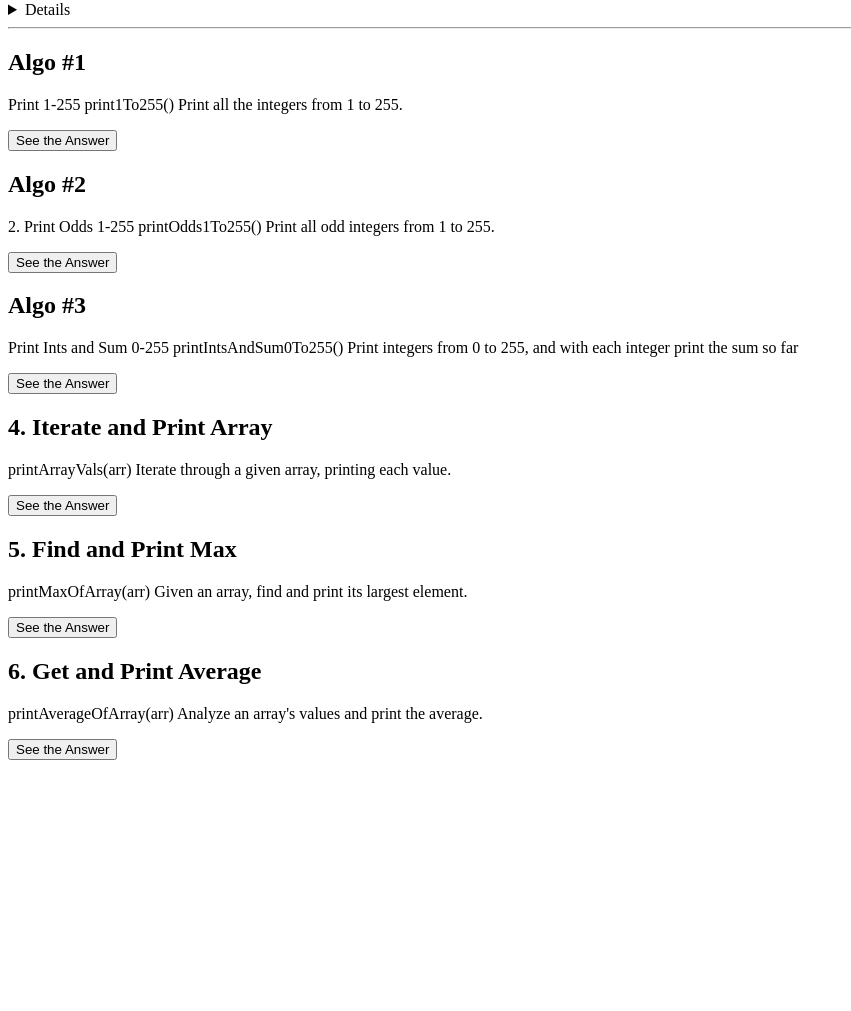
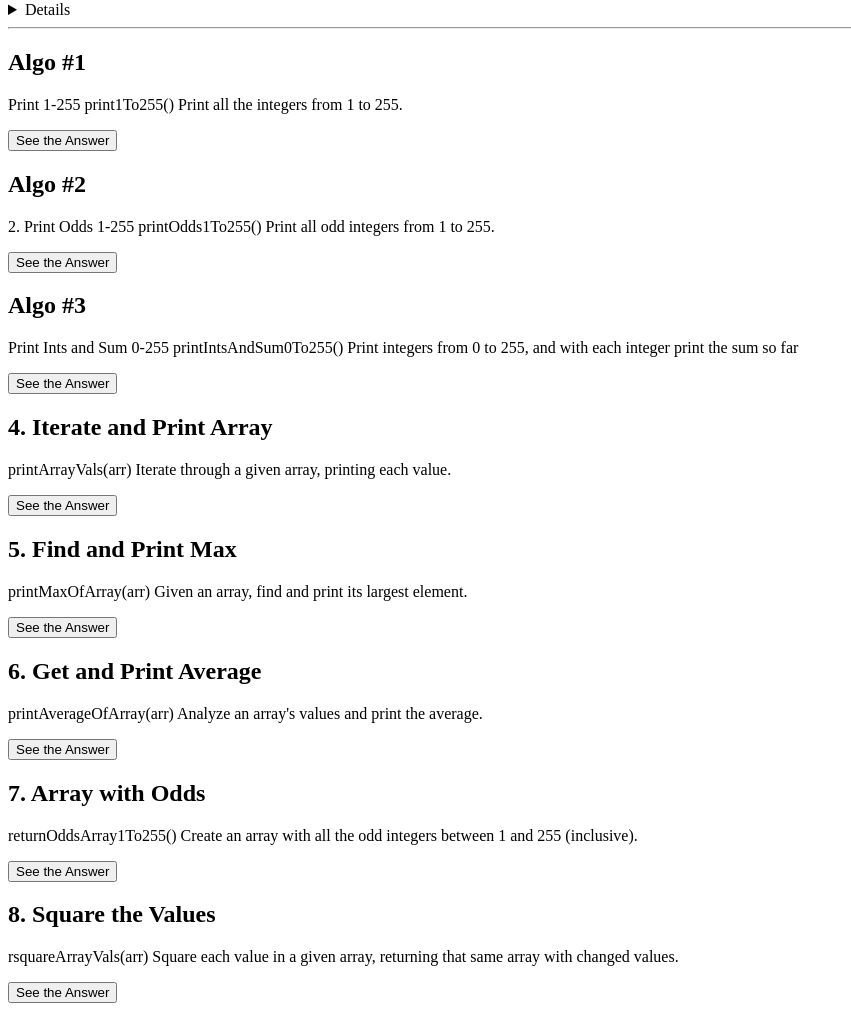
Before and after one commit to Lopez-CL/basic_13_algos, a plain HTML site: page index.html in a window 1280 px wide. Shown: the part 79-1090 px from the top of the page, without its empty margins (0-851 px from the left). Before the commit the page ends 847 px from the top, so only its background shows below. Drawn offline with Linux system fonts and the light colour scheme.

Commit message:
forgot the html

```diff
--- a/index.html
+++ b/index.html
@@ -46,6 +46,16 @@
         <p>printAverageOfArray(arr) Analyze an array's values and print the average.</p>
         <button onclick="printOdds1To255()">See the Answer</button>
     </section>
+    <section>
+        <h2>7. Array with Odds</h2>
+        <p>returnOddsArray1To255() Create an array with all the odd integers between 1 and 255 (inclusive).</p>
+        <button onclick="printOdds1To255()">See the Answer</button>
+    </section>
+    <section>
+        <h2>8. Square the Values</h2>
+        <p>rsquareArrayVals(arr) Square each value in a given array, returning that same array with changed values.</p>
+        <button onclick="printOdds1To255()">See the Answer</button>
+    </section>
 <script src="/script.js"></script>
 </body>
 
```
